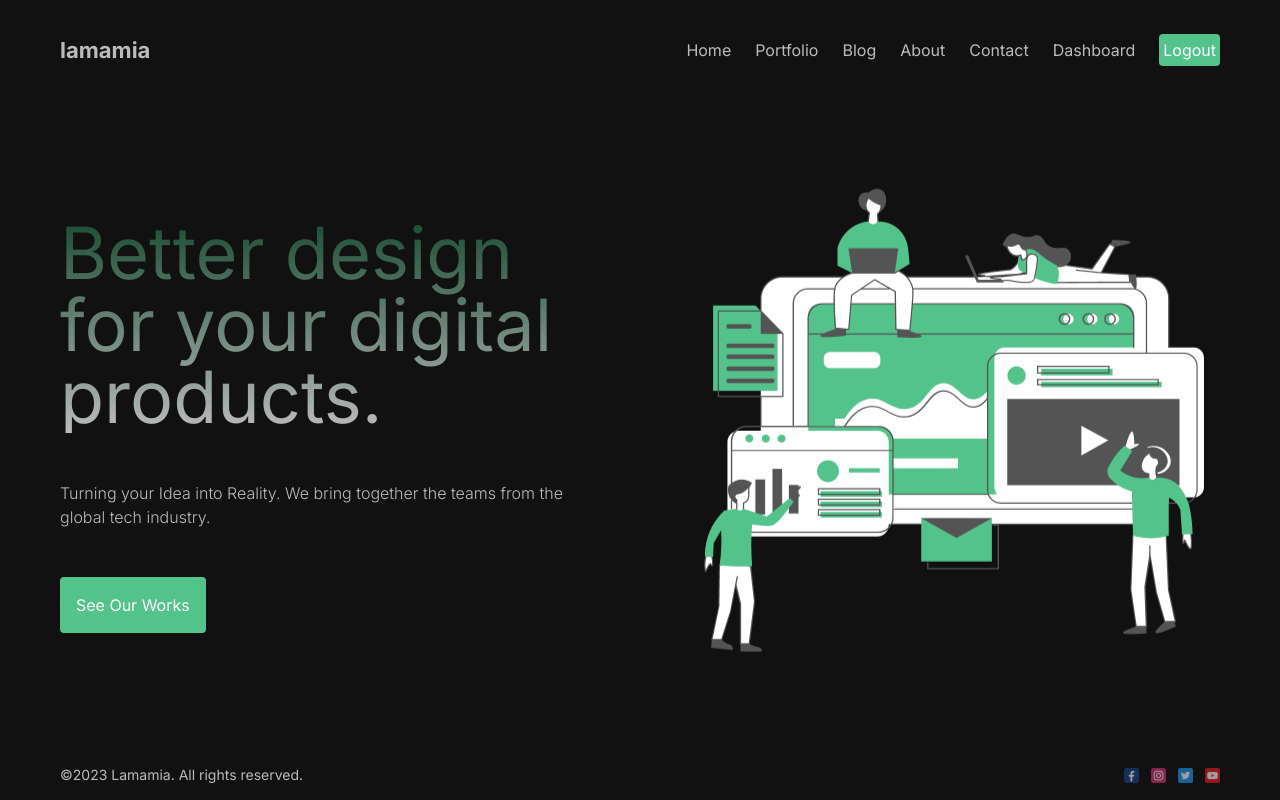
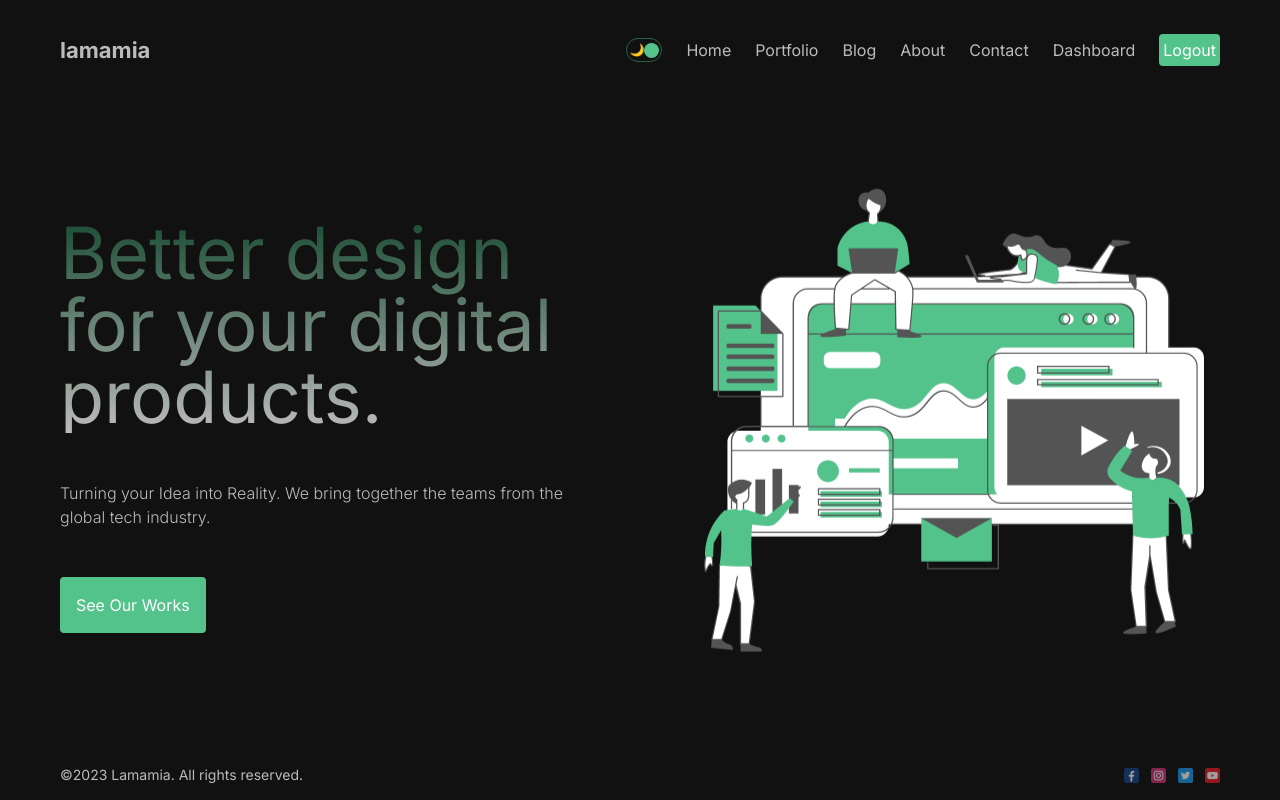
Before and after one commit to Tommy-S05/blog-next, a Next.js app: page / in a window 1280 px wide. Built offline with nearby package versions, Linux system fonts and the light colour scheme.

Commit message:
Dark Mode

```diff
--- a/src/app/about/page.js
+++ b/src/app/about/page.js
@@ -6,6 +6,7 @@ export default function About() {
         <section className={""}>
             <section className={'relative w-full h-[300px]'}>
                 <Image
+                    priority={true}
                     src={'https://images.pexels.com/photos/3194521/pexels-photo-3194521.jpeg?auto=compress&cs=tinysrgb&w=1260&h=750&dpr=2'}
                     alt={''}
                     fill={true}
--- a/src/app/blog/[id]/page.js
+++ b/src/app/blog/[id]/page.js
@@ -16,6 +16,7 @@ export default function BlogId({params}) {
                     </p>
                     <div className={'flex items-center gap-2.5'}>
                         <Image
+                            priority={true}
                             src={'https://images.pexels.com/photos/1194420/pexels-photo-1194420.jpeg?auto=compress&cs=tinysrgb&w=1260&h=750&dpr=1'}
                             alt={''}
                             width={40}
--- a/src/app/contact/page.js
+++ b/src/app/contact/page.js
@@ -11,6 +11,7 @@ export default function Contact() {
             <div className={'flex items-center gap-24'}>
                 <div className={'flex-1 h-[500px] relative'}>
                     <Image
+                        priority={true}
                         src="/contact.png"
                         alt=""
                         fill={true}
--- a/src/app/globals.css
+++ b/src/app/globals.css
@@ -11,6 +11,18 @@
 body, html {
     max-width: 100vw;
     overflow-x: hidden;
+}
+
+.theme {
+    transition: 1s all ease;
+}
+
+.light {
+    background-color: white;
+    color: #111;
+}
+
+.dark {
     background-color: #111;
     color: #bbb;
 }
--- a/src/app/layout.js
+++ b/src/app/layout.js
@@ -2,6 +2,7 @@ import './globals.css'
 import {Inter} from 'next/font/google'
 import Navbar from "@/components/Navbar";
 import Footer from "@/components/Footer";
+import {ThemeProvider} from "@/context/ThemeContext";
 
 const inter = Inter({subsets: ['latin']})
 
@@ -14,11 +15,13 @@ export default function RootLayout({children}) {
     return (
         <html lang="en">
         <body className={inter.className}>
-        <main className={'max-w-[1366px] min-h-screen mx-auto py-0 px-[60px] flex flex-col justify-between'}>
-            <Navbar/>
-            {children}
-            <Footer/>
-        </main>
+        <ThemeProvider>
+            <main className={`max-w-[1366px] min-h-screen mx-auto py-0 px-[60px] flex flex-col justify-between`}>
+                <Navbar/>
+                {children}
+                <Footer/>
+            </main>
+        </ThemeProvider>
         </body>
         </html>
     )
--- a/src/app/page.js
+++ b/src/app/page.js
@@ -17,7 +17,12 @@ export default function Home() {
                 <Button url="/portfolio" text="See Our Works"/>
             </section>
             <section className={'flex flex-1 flex-col gap-12'}>
-                <Image src={Hero} alt={"Hero"} className={`w-full h-[500px] object-contain ${styles.image}`}/>
+                <Image
+                    priority={true}
+                    src={Hero}
+                    alt={"Hero"}
+                    className={`w-full h-[500px] object-contain ${styles.image}`}
+                />
             </section>
         </article>
     )
--- a/src/app/portfolio/[category]/page.js
+++ b/src/app/portfolio/[category]/page.js
@@ -20,6 +20,7 @@ export default function PortfolioCategory({params}) {
                 </section>
                 <section className={'relative h-[500px] flex-1'}>
                     <Image
+                        priority={true}
                         src={'https://images.pexels.com/photos/102127/pexels-photo-102127.jpeg?auto=compress&cs=tinysrgb&w=1260&h=750&dpr=1'}
                         alt={''}
                         fill={true}
--- a/src/app/portfolio/page.js
+++ b/src/app/portfolio/page.js
@@ -9,20 +9,20 @@ export default function Portfolio() {
             </h1>
             <article className={'flex gap-12'}>
                 <Link href="/portfolio/illustrations"
-                      className={`relative border-4 border-solid border-[#bbb] rounded-md w-[300px] h-[400px] bg-cover ${styles.item}`}
+                      className={`relative text-white border-4 border-solid border-[#bbb] rounded-md w-[300px] h-[400px] bg-cover ${styles.item}`}
                       style={{backgroundImage: "url('/illustration.png')"}}
                 >
                     <span
                         className={`absolute right-2.5 bottom-2.5 text-4xl font-bold ${styles.title}`}>Illustrations</span>
                 </Link>
                 <Link href="/portfolio/websites"
-                      className={`relative border-4 border-[#bbb] rounded w-[300px] h-[400px] bg-cover ${styles.item}`}
+                      className={`relative text-white border-4 border-[#bbb] rounded w-[300px] h-[400px] bg-cover ${styles.item}`}
                       style={{backgroundImage: "url('/websites.png')"}}
                 >
                     <span className={`absolute right-2.5 bottom-2.5 text-4xl font-bold ${styles.title}`}>Websites</span>
                 </Link>
                 <Link href="/portfolio/application"
-                      className={`relative border-4 border-[#bbb] rounded w-[300px] h-[400px] bg-cover ${styles.item}`}
+                      className={`relative text-white border-4 border-[#bbb] rounded w-[300px] h-[400px] bg-cover ${styles.item}`}
                       style={{backgroundImage: "url('/apps.png')"}}
                 >
                     <span
--- /dev/null
+++ b/src/components/DarkModeToggle.js
@@ -0,0 +1,18 @@
+'use client'
+import {ThemeContext} from "@/context/ThemeContext";
+import {useContext} from "react";
+
+export default function DarkModeToggle() {
+    const {toggleTheme, theme} = useContext(ThemeContext);
+    return (
+        <li onClick={toggleTheme}
+            className={'relative flex justify-between items-center p-[2px] h-6 border-[1.5px] border-solid border-[#53c28b70] rounded-[30px] cursor-pointer'}>
+            <div className={'text-[12px]'}>🌙</div>
+            <div className={'text-[12px]'}>🔆</div>
+            <div
+                className={'absolute w-[15px] h-[15px] bg-[#53c28b] rounded-full'}
+                style={theme === 'light' ? {left: '2px'} : {right: '2px'}}
+            />
+        </li>
+    )
+}
--- a/src/components/Navbar.js
+++ b/src/components/Navbar.js
@@ -1,4 +1,5 @@
 import Link from "next/link";
+import DarkModeToggle from "@/components/DarkModeToggle";
 
 const links = [
     {
@@ -38,19 +39,21 @@ export default function Navbar() {
             <Link href={"/"} className={'font-bold text-[22px]'}>
                 lamamia
             </Link>
-            <div className={'flex items-center gap-6'}>
-                {/*<DarkModeToggle />*/}
+            <ul className={'flex items-center gap-6'}>
+                <DarkModeToggle/>
                 {links.map((link) => (
-                    <Link key={link.id} href={link.url} className={''}>
-                        {link.title}
-                    </Link>
+                    <li className={'hover:text-[#53c28b]'}>
+                        <Link key={link.id} href={link.url} className={''}>
+                            {link.title}
+                        </Link>
+                    </li>
                 ))}
                 {/*{session.status === "authenticated" && (*/}
                 <button className={'bg-[#53c28b] p-1 text-white cursor-pointer rounded'}>
                     Logout
                 </button>
                 {/*)}*/}
-            </div>
+            </ul>
         </nav>
     )
 }
--- /dev/null
+++ b/src/context/ThemeContext.js
@@ -0,0 +1,21 @@
+'use client'
+
+import {createContext, useState} from 'react'
+
+export const ThemeContext = createContext();
+
+export const ThemeProvider = ({children}) => {
+    const [theme, setTheme] = useState('dark');
+
+    const toggleTheme = () => {
+        setTheme(theme === 'light' ? 'dark' : 'light');
+    }
+
+    return (
+        <ThemeContext.Provider value={{theme, toggleTheme}}>
+            <div className={`theme ${theme}`}>
+                {children}
+            </div>
+        </ThemeContext.Provider>
+    )
+}
```
